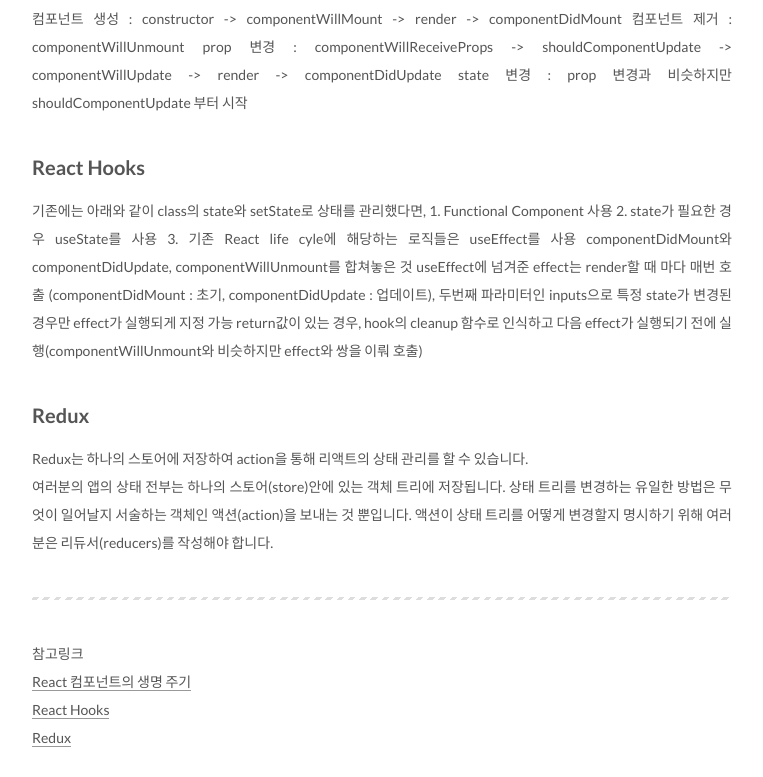
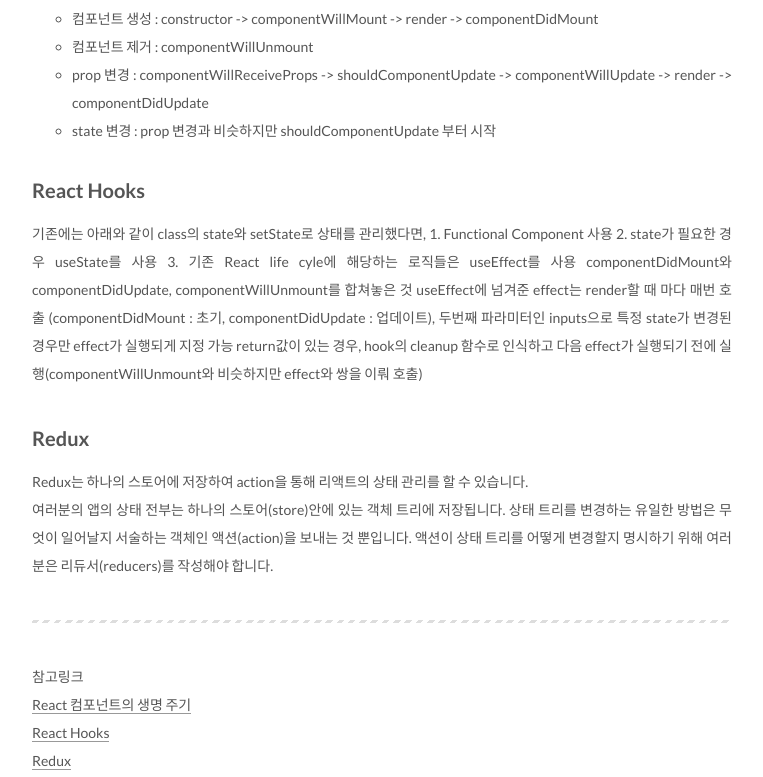
Before and after one commit to groovypark/groovypark.github.io, a Jekyll site: the page built from _posts/2019-07-10-react.md, in a window 1280 px wide. Shown: the part 1319-2096 px from the top of the page, without its empty margins (258-1021 px from the left). Built offline with Jekyll 4.4.1, drawn with Linux system fonts in a browser that asks for light colours; grey boxes are pictures that could not be loaded.

Commit message:
Fix markdown

```diff
--- a/_posts/2019-07-10-react.md
+++ b/_posts/2019-07-10-react.md
@@ -4,9 +4,6 @@
 categories:
 tags: React
 ---
-
-
-
 
 ![React](https://cdn-images-1.medium.com/max/2600/1*HSisLuifMO6KbLfPOKtLow.jpeg)
 
@@ -18,14 +15,10 @@
 
 ![React lifecycle](https://velopert.com/wp-content/uploads/2016/03/Screenshot-from-2016-12-10-00-21-26-1.png)
 
-컴포넌트 생성 :
-constructor -> componentWillMount -> render -> componentDidMount
-컴포넌트 제거 :
-componentWillUnmount
-prop 변경 :
-componentWillReceiveProps -> shouldComponentUpdate -> componentWillUpdate -> render -> componentDidUpdate
-state 변경 :
-prop 변경과 비슷하지만 shouldComponentUpdate 부터 시작
+- 컴포넌트 생성 : constructor -> componentWillMount -> render -> componentDidMount
+- 컴포넌트 제거 : componentWillUnmount
+- prop 변경 : componentWillReceiveProps -> shouldComponentUpdate -> componentWillUpdate -> render -> componentDidUpdate
+- state 변경 : prop 변경과 비슷하지만 shouldComponentUpdate 부터 시작
 
 
 ## React Hooks
```
